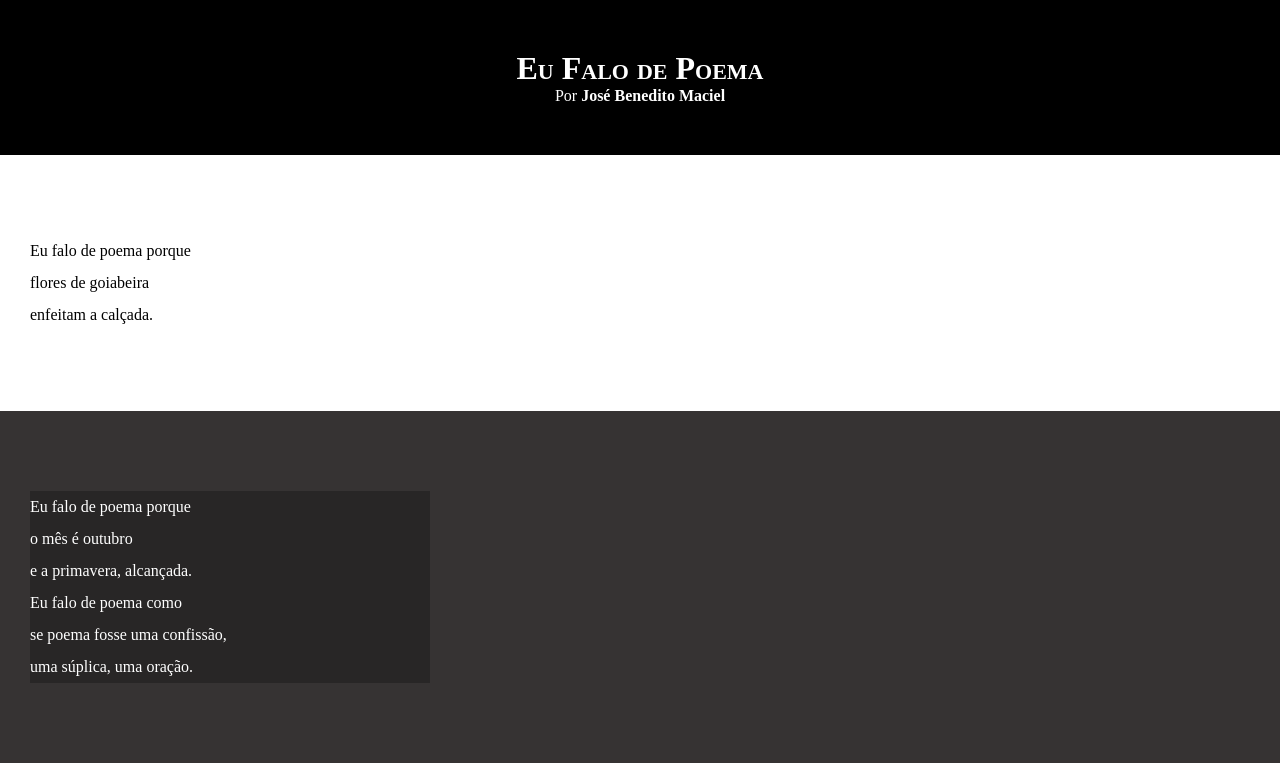
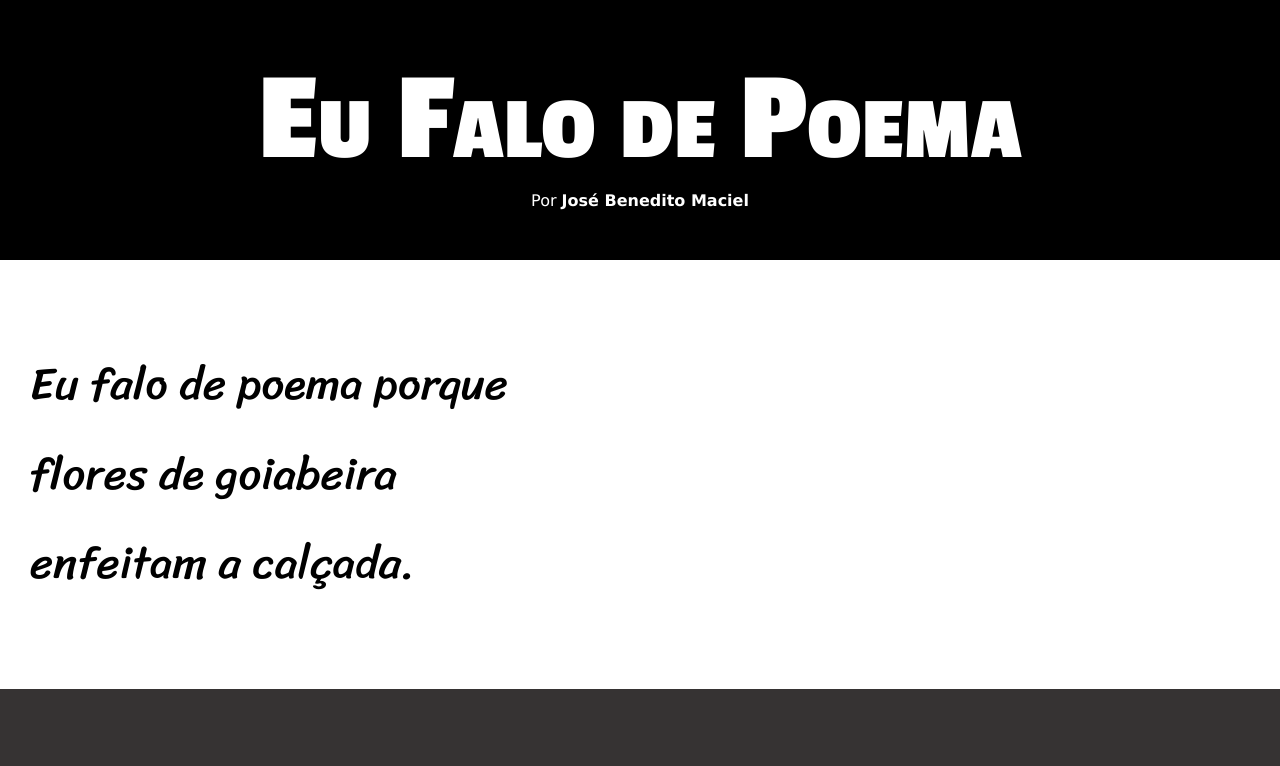
Before and after one commit to wesdsantos/cursoemvideo, a plain HTML site: page index.html in a window 1280 px wide. Shown: the top 766 px of the page. Drawn offline with Linux system fonts and the light colour scheme.

Commit message:
alteração de fonte

```diff
--- a/index.html
+++ b/index.html
@@ -6,9 +6,9 @@
     <meta http-equiv="X-UA-Compatible" content="IE=edge">
     <meta name="viewport" content="width=device-width, initial-scale=1.0">
 
+    <link rel="stylesheet" href="/style.css">
 
     <title>Eu Falo de Poema</title>
-    <link rel="stylesheet" href="/style.css">
 </head>
 
 <body>
--- a/style.css
+++ b/style.css
@@ -1,13 +1,25 @@
 @charset "UTF-8";
+
+@import url('https://fonts.googleapis.com/css2?family=Passion+One:wght@400;700;900&display=swap');
+@import url('https://fonts.googleapis.com/css2?family=Sriracha&display=swap');
+
+:root {
+    --fonte1: Verdana, Geneva, Tahoma, sans-serif;
+    --fonte2: 'Passion One', 'cursive';
+    --fonte3: 'Sriracha', 'cursive';
+}
 
 * {
     margin: 0px;
     padding: 0px;
+    font-family: 1em;
 }
 
-html, body {
-min-height: 100vh;
-background-color: darkgray;
+html,
+body {
+    min-height: 100vh;
+    background-color: darkgray;
+    font-family: var(--fonte1);
 }
 
 header {
@@ -16,22 +28,26 @@ header {
     text-align: center;
 }
 
-header > h1 {
+header>h1 {
     padding-top: 50px;
     font-variant: small-caps;
+    font-family: var(--fonte2);
+    font-size: 10vw;
 }
 
-header > p {
+header>p {
     padding-bottom: 50px;
 }
 
-header a, footer a {
+header a,
+footer a {
     color: white;
     text-decoration: none;
     font-weight: bolder;
 }
 
-header a:hover, footer a:hover {
+header a:hover,
+footer a:hover {
     text-decoration: underline;
 }
 
@@ -40,6 +56,8 @@ section {
     padding-bottom: 10vh;
     line-height: 2em;
     padding-left: 30px;
+    font-family: var(--fonte3);
+    font-size: 3.5vw;
 }
 
 section.normal {
@@ -53,8 +71,9 @@ section.image {
     color: white;
 }
 
-section.image > p{
-    width: 400px;
+section.image> p {
+    display: inline-block;
+    padding: 5px;
     background-color: rgb(0, 0, 0, 0.253);
 }
 
```
